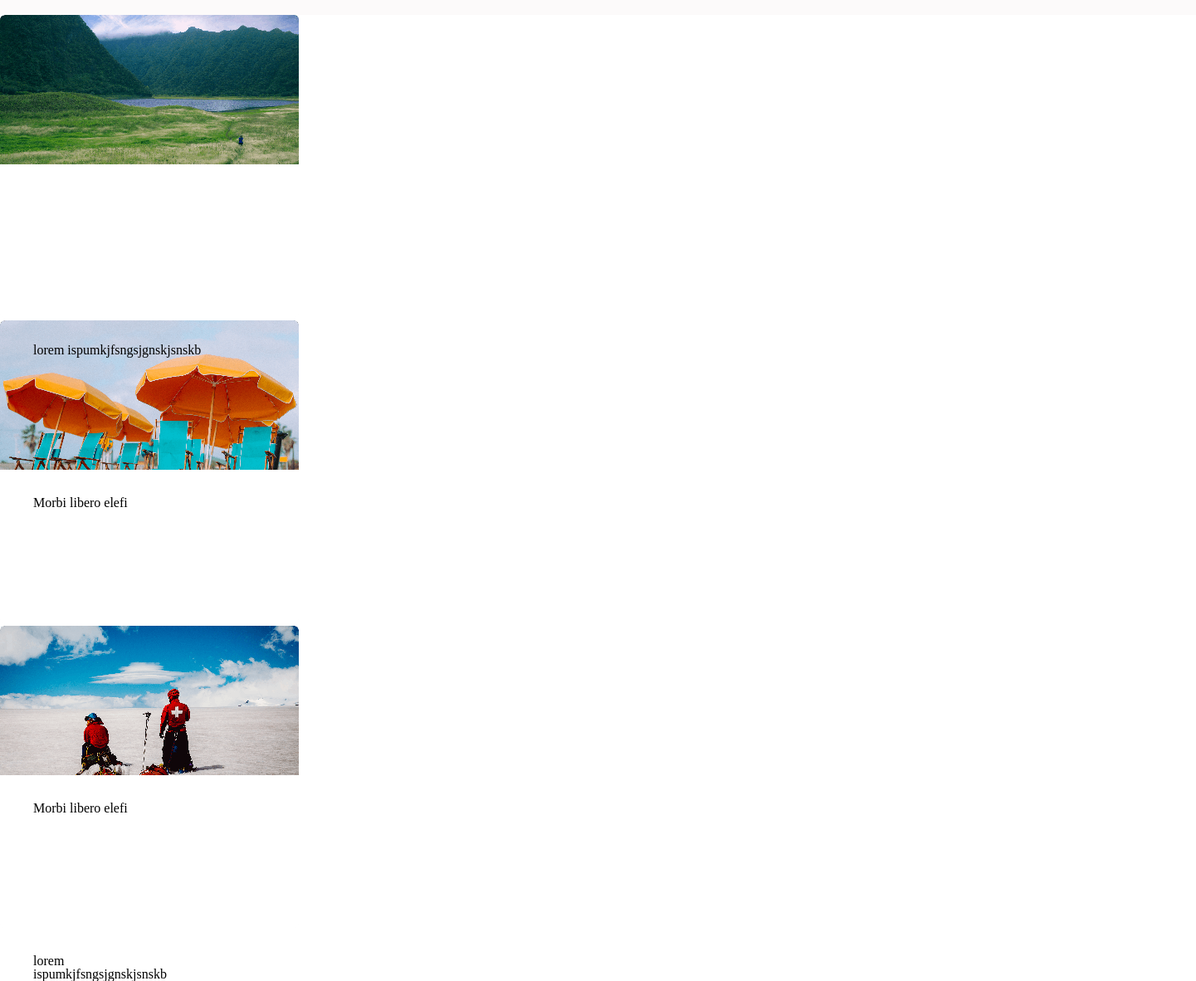
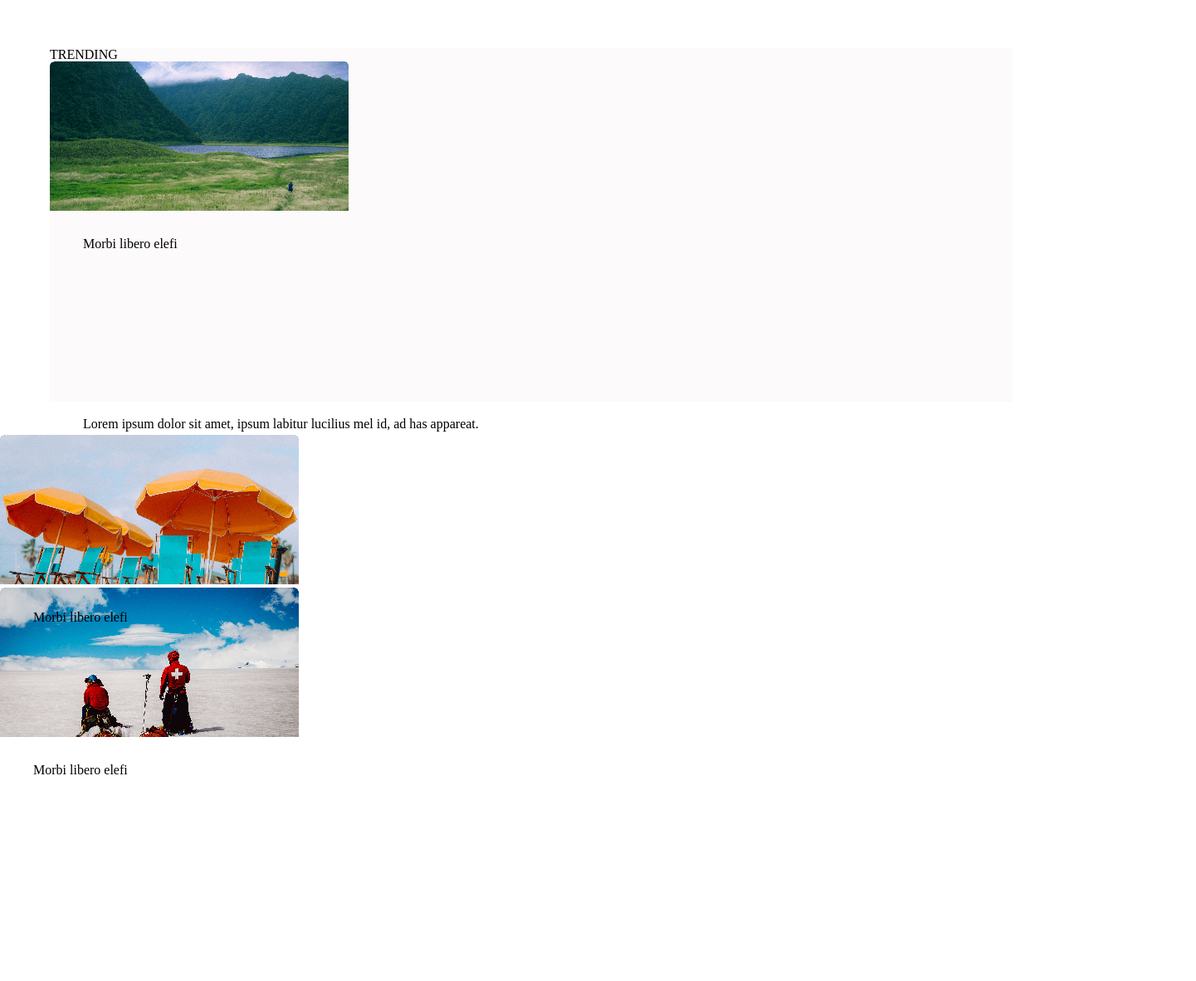
Before and after one commit to ninachadunelis/Lesson-5, a plain HTML site: page index.html in a window 1280 px wide. Shown: the part 58-1240 px from the top of the page at 83% size, 1441 px wide, since content can reach past the window. After the commit the page ends 994 px from the top, so only its background shows below. Drawn offline with Linux system fonts and the light colour scheme.

Commit message:
changes to section 1 again day 3

```diff
--- a/css/style.css
+++ b/css/style.css
@@ -1,7 +1,11 @@
-.container{
-	width: 1441px;
+.section-container-1{
+	width: 1160px;
 	margin: 0 auto;
+	margin-bottom: 40px;
+	margin-top: 25px;
 	background-color: #fcfafa;
+	position: relative;
+
 }
 .header_logo{
 	display: inline-block;
@@ -28,56 +32,32 @@ li{
 /*//section 1*/
 .container1{
 	width: 1061px;
-	height: 362px;
+	height: 410px;
 
+}
+h2{
+	margin-top: 40px;
 }
 /*surati iqneba relativi da naweri ikneba absoluti*/
 /*magram surati araa daxuruli bloki, amitom mchirdeba gamaertianebeli tavisi klasit*/
 /*da am klass mivanicheb relativs da teqsti ikneba absoluti*/
-.left{
+.box-right{
 	position: relative;
-	width: 361px;
+	width: 360px;
 	display: inline-block;
+
 }
 .covertext{
 	position: absolute;
 	margin-top: 28px;
 	margin-left: 40px;
-}
-
-
-/*.middle{
-	width: 361px;
-	display: inline-block;
-	position: relative;
-}*/
-
-
-.right{
-	width: 161px;
-	position: relative;
-	display: inline-block;
-
-}
-.left1{
-	position: relative;
-	width: 361px;
-	display: inline-block;
-}
-.middle1{
-	position: relative;
-	width: 361px;
-	display: inline-block;
-
-}
-.right1{
-	position: relative;
-	width: 361px;
-	display: inline-block;
-
+	color: black;
+	font-size: 50;
 }
 .covertext1{
 	position: absolute;
-	margin-top: 28px;
+	margin-top: 245px;
 	margin-left: 40px;
+	color: black;
+
 }
--- a/index.html
+++ b/index.html
@@ -7,7 +7,7 @@
 	<link rel="stylesheet" type="text/css" href="css/style.css">
 </head>
 <body>
-	<div class="container"
+
 <header>
 	<div class="header_logo">
 		<a href="index.html">
@@ -35,30 +35,58 @@
 		<img src="images/logo.png"alt="girl image">
 	</div>
 </header>
+<section>
+<div class="section-container-1">
+	<h2>TRENDING</h2>
+	<div class="container1">
+		<div class="box-right">
+			<img src="images/lake.png"alt="lake image">
+			<p class="covertext">Morbi libero elefi	</p>
+		</div>
+			<div class="covertext1">
+				<p>Lorem ipsum dolor sit amet, ipsum labitur lucilius mel id, ad has appareat.</p>
+			</div>
+	</div>
 </div>
-<section>
-	<div class="container1">
 
-		<div class="left">
-			<img src="images/lake.png"alt="lake image">
-				<p class="covertext">Morbi libero elefi</p>
-				<div class="left1">
-					<img src="images/Base.png"alt="base white">
-					<p class="covertext1">lorem ispumkjfsngsjgnskjsnskb</p>
+
+							<!-- <div class="left1"> -->
+					<!-- <img src="images/Base.png"alt="base white">
+					 -->
 		</div><!--
-		--><div class="middle">
+		--><div class="box">
 			<img src="images/umbr.png"alt="umbrella image">
-				<p class="covertext">Morbi libero elefi</p>
-				<img src="images/Base.png"alt="base white">
-				<p class="covertext1">lorem ispumkjfsngsjgnskjsnskb</p>
+				<h5 class="covertext">Morbi libero elefi</h5>
+			<!-- 	<img src="images/Base.png"alt="base white">
+				<p class="covertext1">lorem ispumkjfsngsjgnskjsnskb</p>	 -->
 		</div><!--
-		 --><div class="right">
+	--> <div class="box">
 			<img src="images/men.png" alt="men image">
-				<p class="covertext">Morbi libero elefi</p>
-				<img src="images/Base.png"alt="base white">
-				<p class="covertext1">lorem ispumkjfsngsjgnskjsnskb</p>
-		</div>
+				<h5 class="covertext">Morbi libero elefi</h5>
+				<!-- <img src="images/Base.png"alt="base white">
+				<p class="covertext1">lorem ispumkjfsngsjgnskjsnskb</p> -->
+
+  		</div>
 	</div>
 </section>
+<!-- <section class="second-section">
+        <h3 class="title">HAPPENING NOW</h3>
+        <div class="bottom-left-block">
+            <div class="image-wraper2">
+                <img class="bridge" src="image/bridge.png" alt="bridge">
+                <p class="img-text2">Morbi eleifend a libero</p>
+            </div>
+            <img class="forest" src="image/forest.png" alt="forest">
+        </div>
+
+        <div class="bottom-right-block">
+            <div class="image-wraper2">
+                <img class="elephant" src="image/elephant.png" alt="elephant">
+                <p class="img-text3">Morbi eleifend a libero</p>
+            </div>
+            <img class="bird" src="image/roberto-nickson-g-744100-unsplash.png" alt="bird">
+            <img class="road" src="image/road.png" alt="road">
+        </div>
+    </section> -->
 </body>
 </html>
```
